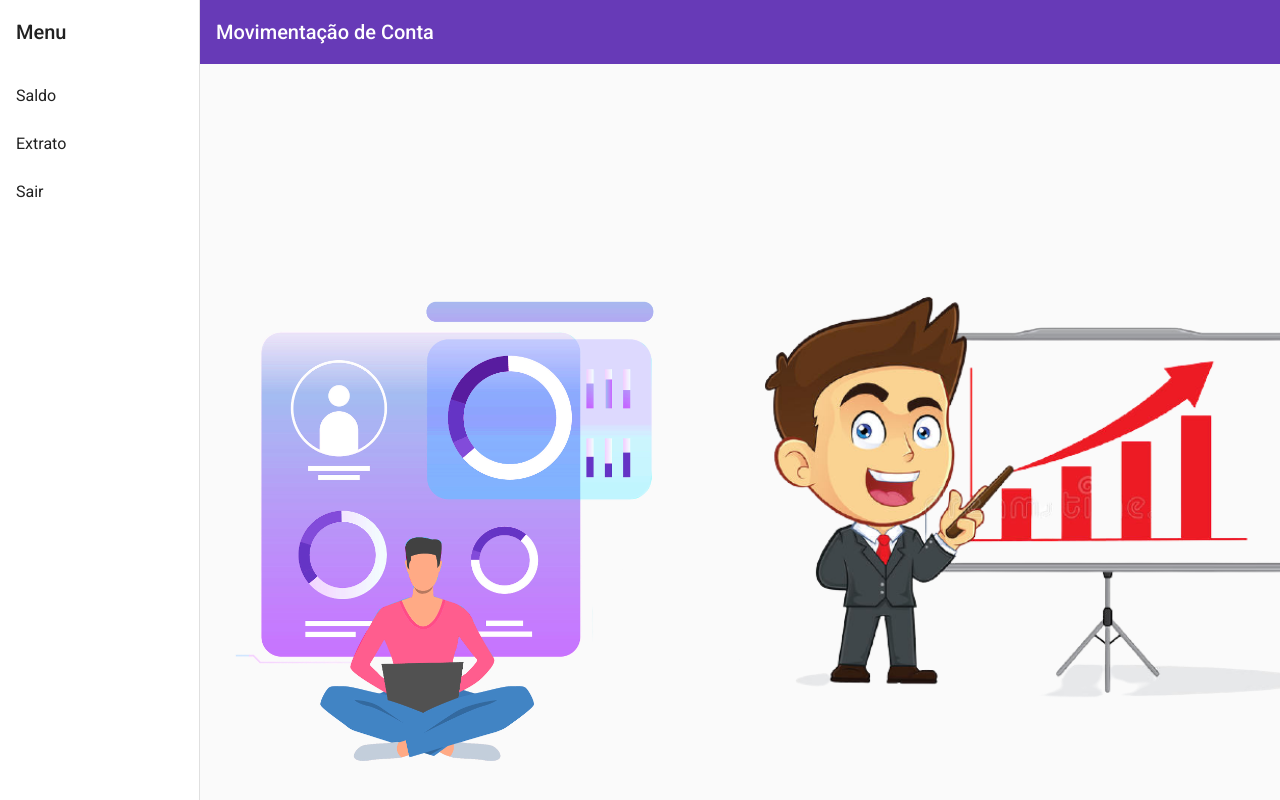
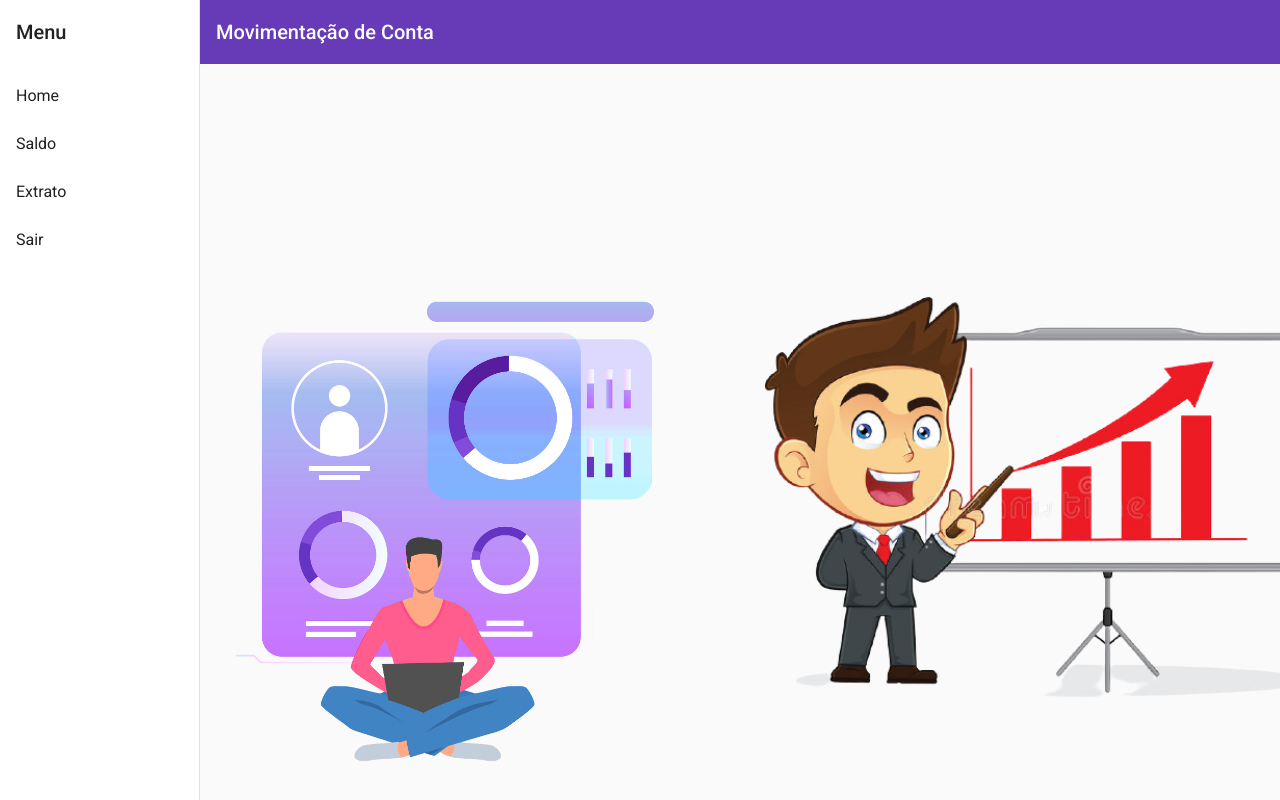
Before and after one commit to GabrielLuedy/Dev-test-4CADIA, an Angular app: page /sign_in in a window 1280 px wide. Built offline with nearby package versions, Linux system fonts and the light colour scheme.

Commit message:
added home to the menu

```diff
--- a/src/app/main/body-home/body-home.component.scss
+++ b/src/app/main/body-home/body-home.component.scss
@@ -62,6 +62,7 @@
         background-image: url('../../../assets/bgpplR.png');
         background-size: contain;
         background-position: center;
+        background-repeat: no-repeat;
 
         img {
           width: 100%;
--- a/src/app/main/home/home.component.html
+++ b/src/app/main/home/home.component.html
@@ -5,6 +5,7 @@
       [opened]="(isHandset$ | async) === false">
     <mat-toolbar>Menu</mat-toolbar>
     <mat-nav-list>
+      <a mat-list-item routerLink="/sign_in">Home</a>
       <a mat-list-item routerLink="/withdraw">Saldo</a>
       <a mat-list-item routerLink="/extract">Extrato</a>
       <a mat-list-item routerLink="/">Sair</a>
```
